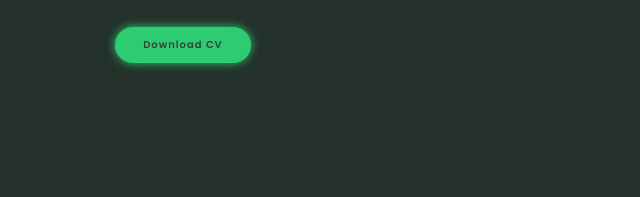
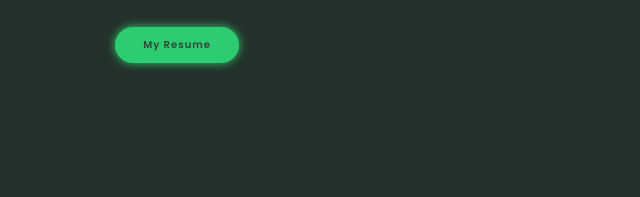
Before and after one commit to mk2206281/kiran, a plain HTML site: page kiran/index.html in a window 1280 px wide. Shown: the part 602-799 px from the top of the page, 0-640 px from the left. Drawn offline with nearby package versions, Linux system fonts and the light colour scheme; a script that the page names is missing.

Commit message:
Update index.html

```diff
--- a/kiran/index.html
+++ b/kiran/index.html
@@ -41,7 +41,7 @@
                 <a href="https://www.linkedin.com/in/manikanta-perneedi-607906253/"><i class='bx bxl-linkedin'></i></a>
                 <a href="https://x.com/PMANIKA46090866"><i class='bx bxs-message-rounded-dots'></i></a>
             </div>
-            <a href="anime_boy___schoollife_by_monkeyddante_d858ak1-fullview-removebg.png" class="btn" download="anime.jpg">Download CV</a>
+            <a href="https://drive.google.com/file/d/1VvckakOLisogaxvNbpCha5-toHmDupC-/view?usp=drivesdk" class="btn" >My Resume</a>
         </div>
 
         <div class="home-img">
```
